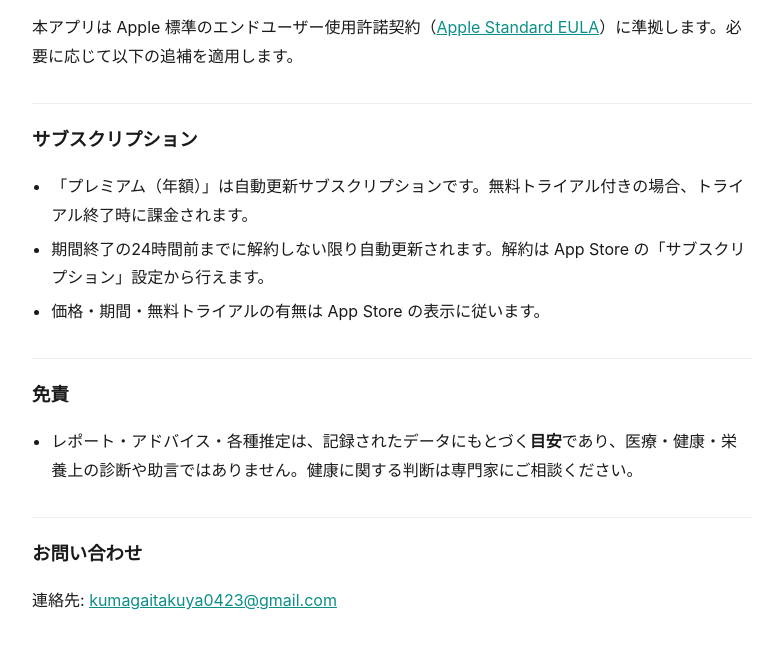
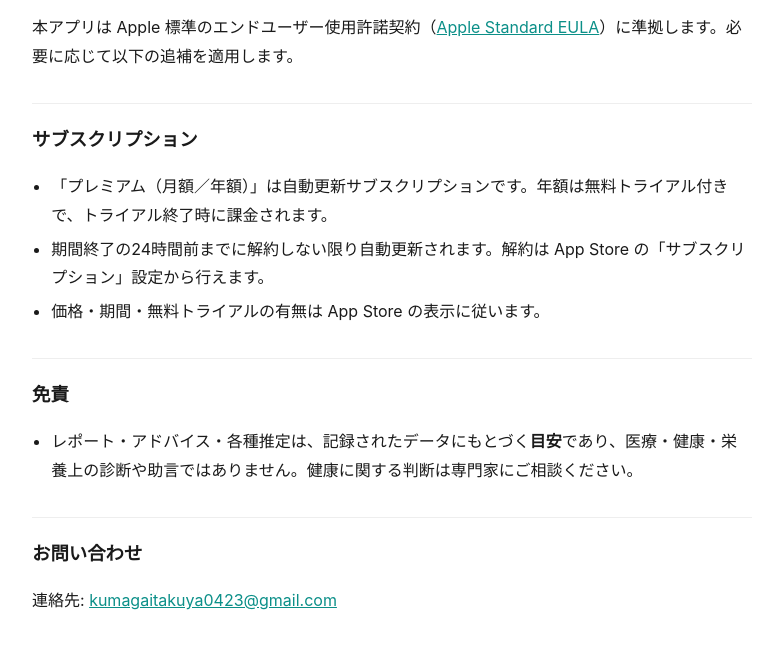
Before and after one commit to kumagai-nkt/legal, a plain HTML site: page gymapp/eula.html in a window 1280 px wide. Shown: the part 136-784 px from the top of the page, without its empty margins (248-1021 px from the left). Drawn offline with Linux system fonts and the light colour scheme.

Commit message:
gymapp EULA: mention monthly + yearly plans

```diff
--- a/gymapp/eula.html
+++ b/gymapp/eula.html
@@ -21,7 +21,7 @@
 
 <h2>サブスクリプション</h2>
 <ul>
-  <li>「プレミアム（年額）」は自動更新サブスクリプションです。無料トライアル付きの場合、トライアル終了時に課金されます。</li>
+  <li>「プレミアム（月額／年額）」は自動更新サブスクリプションです。年額は無料トライアル付きで、トライアル終了時に課金されます。</li>
   <li>期間終了の24時間前までに解約しない限り自動更新されます。解約は App Store の「サブスクリプション」設定から行えます。</li>
   <li>価格・期間・無料トライアルの有無は App Store の表示に従います。</li>
 </ul>
```
